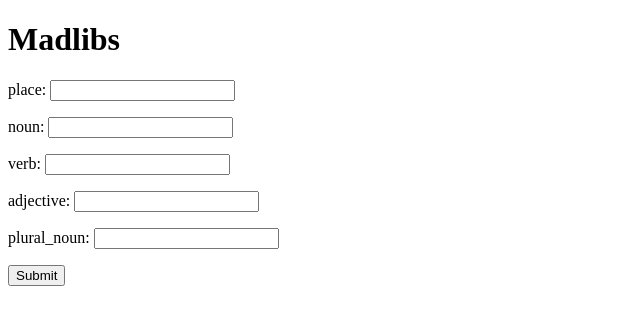
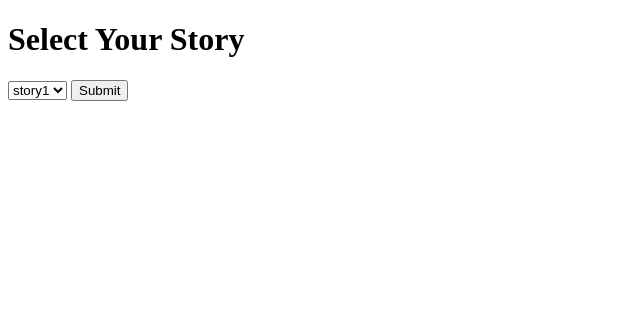
Before and after one commit to nrudzis/SpringboardExercises, a Flask app: page / in a window 1280 px wide. Shown: the top 325 px of the page, without its empty margins (0-640 px from the left). Run offline with Flask 2, Linux system fonts and the light colour scheme.

Commit message:
added feature to allow user to select from several story templates

```diff
--- a/Section_2/19.2/flask-madlibs/app.py
+++ b/Section_2/19.2/flask-madlibs/app.py
@@ -9,13 +9,22 @@ debug = DebugToolbarExtension(app)
 
 
 @app.route('/')
+def select_story():
+    options = stories.stories.keys()
+    return render_template("select.html", stories=options)
+
+
+@app.route('/prompt')
 def prompt_page():
-    prompts = stories.story.prompts
-    return render_template("prompt.html", prompts=prompts)
+    selected_story = request.args["selected_story"]
+    p, s = stories.stories[selected_story]
+    return render_template("prompt.html", selected_story=selected_story, prompts=p)
 
 
 @app.route('/story')
 def story_page():
-    ans = {prompt: request.args[prompt] for prompt in stories.story.prompts}
-    your_story = stories.story.generate(ans)
+    p, s = stories.stories[request.args.get("selected_story")]
+    story = stories.Story(p, s)
+    ans = {prompt: request.args[prompt] for prompt in story.prompts}
+    your_story = story.generate(ans)
     return render_template("story.html", your_story=your_story)
--- a/Section_2/19.2/flask-madlibs/stories.py
+++ b/Section_2/19.2/flask-madlibs/stories.py
@@ -35,11 +35,8 @@ class Story:
         return text
 
 
-# Here's a story to get you started
-
-
-story = Story(
-    ["place", "noun", "verb", "adjective", "plural_noun"],
-    """Once upon a time in a long-ago {place}, there lived a
-       large {adjective} {noun}. It loved to {verb} {plural_noun}."""
-)
+stories = {
+    "story1": [["place", "noun", "verb", "adjective", "plural_noun"], """Once upon a time in a long-ago {place}, there lived a large {adjective} {noun}. It loved to {verb} {plural_noun}."""],
+    "story2": [["adverb", "noun", "adjective"], """It is a truth {adverb} acknowledged, that a single {noun} in possession of a {adjective} fortune, must be in want of a wife"""],
+    "story3": [["noun", "plural_noun", "adjective", "adverb"], """The story so far: In the beginning the {noun} was created. This has made a lot of {plural_noun} very {adjective} and been {adverb} regarded as a bad move."""]
+}
--- a/Section_2/19.2/flask-madlibs/templates/prompt.html
+++ b/Section_2/19.2/flask-madlibs/templates/prompt.html
@@ -3,6 +3,7 @@
 {% block content %}
     <h1>Madlibs</h1>
     <form action="/story">
+        <input type="hidden" name="selected_story" value="{{ selected_story }}">
         {% for prompt in prompts %}
             <p>{{ prompt }}: <input type="text" name="{{ prompt }}"></p>
         {% endfor %}
--- /dev/null
+++ b/Section_2/19.2/flask-madlibs/templates/select.html
@@ -0,0 +1,18 @@
+<!DOCTYPE html>
+<html lang="en">
+<head>
+    <meta charset="UTF-8">
+    <title>Select Story</title>
+</head>
+<body>
+    <h1>Select Your Story</h1>
+    <form action="/prompt">
+        <select name="selected_story">
+            {% for story in stories %}
+                <option value="{{ story }}">{{ story }}</option>
+            {% endfor %}
+        </select>
+        <input type="submit">
+    </form>
+</body>
+</html>
```
